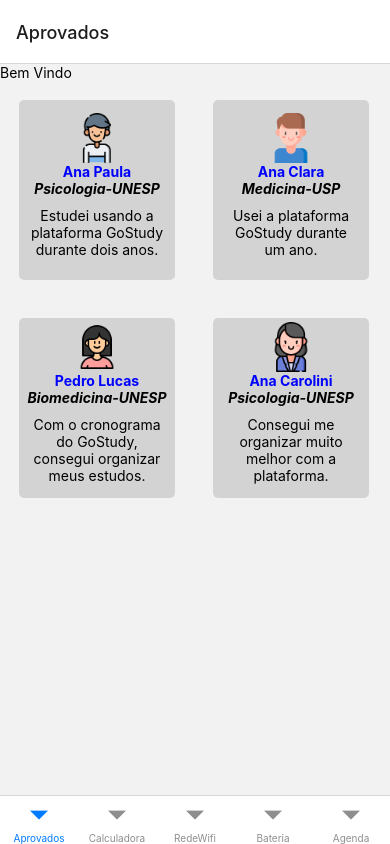
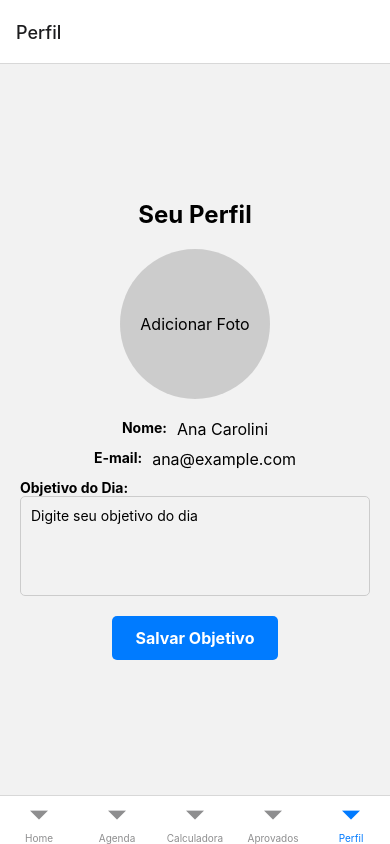
Before and after one commit to jugoncalves13/ProjetoGoStudy, a React Native app: screen /Perfil in a window 390 px wide. Built offline with nearby package versions, Linux system fonts and the light colour scheme.

Commit message:
alteraçoes

```diff
--- a/package.json
+++ b/package.json
@@ -22,13 +22,13 @@
     "react-native-reanimated": "~3.6.2",
     "react-native-safe-area-context": "4.8.2",
     "react-native-screens": "^3.29.0",
-
     "react-native-uuid": "^2.0.2",
     "expo-calendar": "~12.2.1",
     "expo-battery": "~7.7.2",
     "expo-network": "~5.8.0",
     "expo-image": "~1.10.6",
-    "@react-native-async-storage/async-storage": "1.21.0"
+    "@react-native-async-storage/async-storage": "1.21.0",
+    "expo-image-picker": "~14.7.1"
   },
   "devDependencies": {
     "@babel/core": "^7.20.0"
--- a/src/Homeprincipal.js
+++ b/src/Homeprincipal.js
@@ -9,17 +9,8 @@ const HomeScreen = ({ navigation }) => {
 
       <Text style={styles.description}>Seja bem-vindo ao nosso site de estudos GoStudy.</Text>
       <Image style={styles.img} source={require("../assets/imagemhome.jpg")}/>
-      <TouchableOpacity
-        style={styles.button}
-        onPress={() => navigation.navigate('Tutoriais')}>
 
-        <Text style={styles.buttonText}>Explorar Tutoriais</Text>
-      </TouchableOpacity>
-      <TouchableOpacity
-        style={styles.button}
-        onPress={() => navigation.navigate('Recursos')}>
-        <Text style={styles.buttonText}>Ver Recursos</Text>
-      </TouchableOpacity>
+
     </View>
   );
 };
--- a/src/Perfil.js
+++ b/src/Perfil.js
@@ -1,29 +1,38 @@
-import React, { useState } from 'react';
-import { View, Text, StyleSheet, TextInput, TouchableOpacity, Image, ScrollView } from 'react-native';
+import React, { useState, useEffect } from 'react';
+import { View, Text, StyleSheet, TextInput, TouchableOpacity, Image, ScrollView, Platform } from 'react-native';
 import * as ImagePicker from 'expo-image-picker';
 
-const ProfileScreen = ({ navigation }) => {
+const ProfileScreen = () => {
   const [dailyGoal, setDailyGoal] = useState('');
   const [profileImage, setProfileImage] = useState(null);
 
+  useEffect(() => {
+    (async () => {
+      if (Platform.OS !== 'web') {
+        const { status } = await ImagePicker.requestMediaLibraryPermissionsAsync();
+        if (status !== 'granted') {
+          alert('A permissão para acessar a galeria é necessária para escolher uma foto de perfil.');
+        }
+      }
+    })();
+  }, []);
+
   const handleSaveGoal = () => {
     console.log('Objetivo do dia salvo:', dailyGoal);
-    // Aqui você pode adicionar a lógica para salvar o objetivo do dia
+    // Lógica para salvar o objetivo do dia
   };
 
   const handleChoosePhoto = async () => {
-    const permissionResult = await ImagePicker.requestMediaLibraryPermissionsAsync();
-    if (permissionResult.granted === false) {
-      alert('Permissão para acessar a galeria é necessária!');
-      return;
+    let result = await ImagePicker.launchImageLibraryAsync({
+      mediaTypes: ImagePicker.MediaTypeOptions.Images,
+      allowsEditing: true,
+      aspect: [4, 3],
+      quality: 1,
+    });
+
+    if (!result.cancelled) {
+      setProfileImage(result.uri);
     }
-
-    const pickerResult = await ImagePicker.launchImageLibraryAsync();
-    if (pickerResult.cancelled === true) {
-      return;
-    }
-
-    setProfileImage(pickerResult.uri);
   };
 
   return (
@@ -54,7 +63,11 @@ const ProfileScreen = ({ navigation }) => {
           multiline={true}
         />
       </View>
-
+      <TouchableOpacity
+        style={styles.button}
+        onPress={handleSaveGoal}>
+        <Text style={styles.buttonText}>Salvar Objetivo</Text>
+      </TouchableOpacity>
     </ScrollView>
   );
 };
--- a/src/Rotas.js
+++ b/src/Rotas.js
@@ -6,12 +6,14 @@ import { UserContext } from './Context/UserContext';
 
 import ItensAprovados from './ItensAprovados';
 import MediaNota from './MediaNota';
-import RedeWifi from './RedeWifi';
-import Bateria from './Bateria';
+
 import Agenda from './Agenda';
+import HomeScreen from './Homeprincipal';
+import Perfil from './Perfil';
 
 
 import Login from './Login';
+import Home from './RedeWifi';
 
 const Tab = createBottomTabNavigator();
 
@@ -26,11 +28,11 @@ export default function Rotas() {
     return (
         <NavigationContainer>
             <Tab.Navigator>
+                <Tab.Screen style={css.agenda} name="Home" component={HomeScreen} />
+                <Tab.Screen style={css.agenda} name="Agenda" component={Agenda} />
+                <Tab.Screen style={css.calculadora} name="Calculadora" component={MediaNota} />
                 <Tab.Screen style={css.aprovados} name="Aprovados" component={ItensAprovados} />
-                <Tab.Screen style={css.calculadora} name="Calculadora" component={MediaNota} />
-                <Tab.Screen style={css.redewifi} name="RedeWifi" component={RedeWifi} />
-                <Tab.Screen style={css.bateria} name="Bateria" component={Bateria} />
-                <Tab.Screen style={css.agenda} name="Agenda" component={Agenda} />
+                <Tab.Screen style={css.agenda} name="Perfil" component={Perfil} />
             </Tab.Navigator>
         </NavigationContainer>
     )
```
Also changed, not shown: 1 other file (tests, documents, lock files or other folders).
